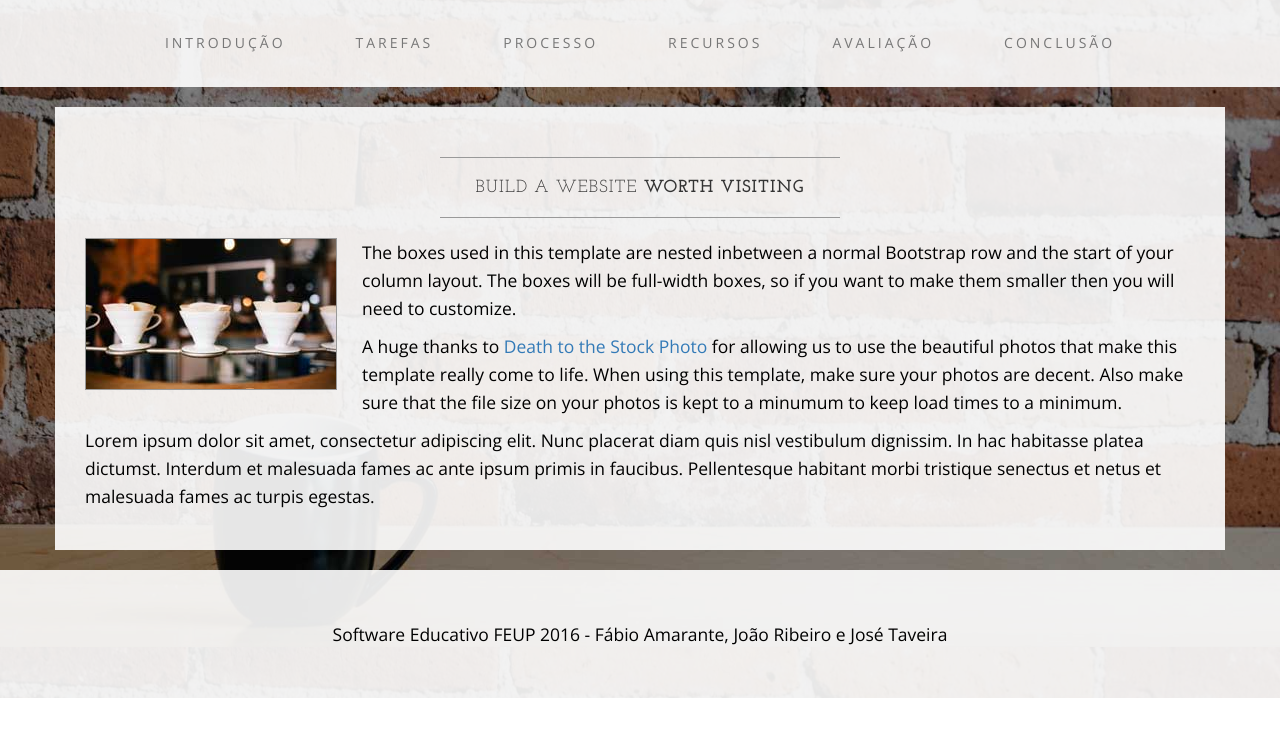
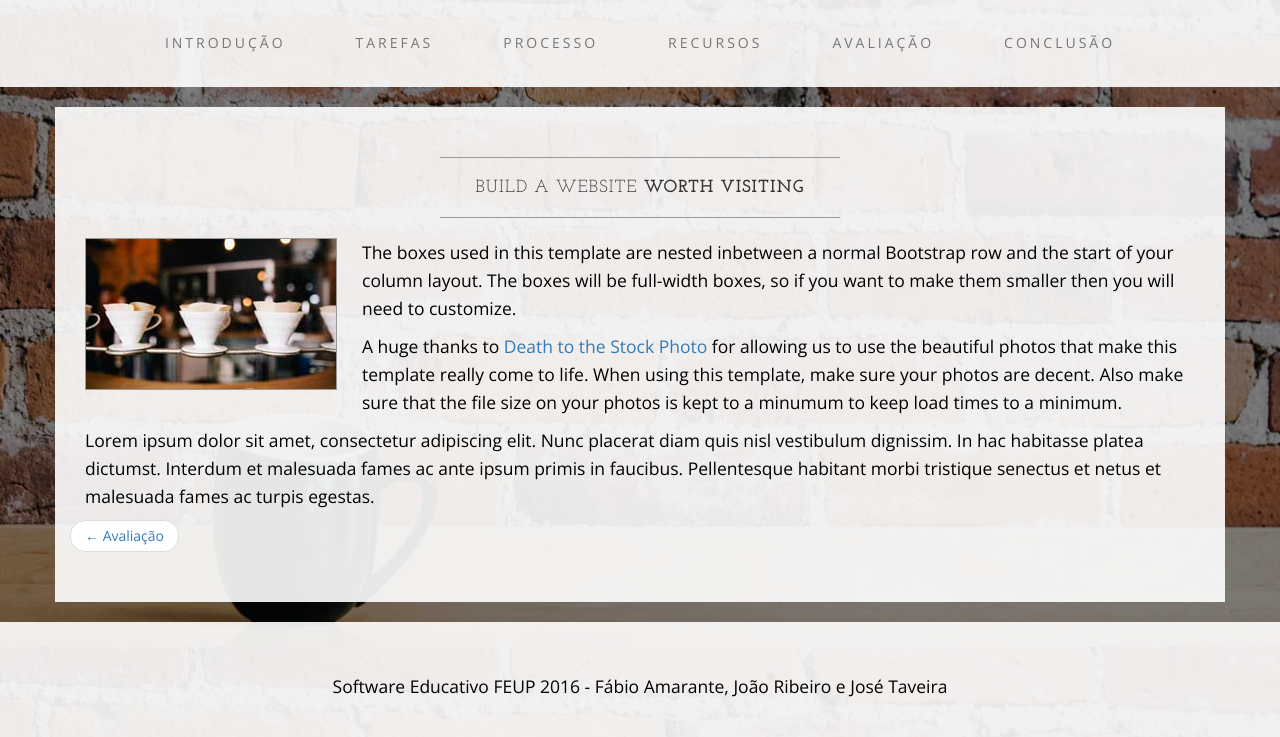
Before and after one commit to zunty/SoftwareEducativo, a plain HTML site: page conclusao.html in a window 1280 px wide. Shown: the part 153-890 px from the top of the page. Before the commit the page ends 851 px from the top, so only its background shows below. Drawn offline with nearby package versions, Linux system fonts and the light colour scheme.

Commit message:
Update conclusao.html

```diff
--- a/conclusao.html
+++ b/conclusao.html
@@ -95,6 +95,11 @@
                     <p>A huge thanks to <a href="http://join.deathtothestockphoto.com/" target="_blank">Death to the Stock Photo</a> for allowing us to use the beautiful photos that make this template really come to life. When using this template, make sure your photos are decent. Also make sure that the file size on your photos is kept to a minumum to keep load times to a minimum.</p>
                     <p>Lorem ipsum dolor sit amet, consectetur adipiscing elit. Nunc placerat diam quis nisl vestibulum dignissim. In hac habitasse platea dictumst. Interdum et malesuada fames ac ante ipsum primis in faucibus. Pellentesque habitant morbi tristique senectus et netus et malesuada fames ac turpis egestas.</p>
                 </div>
+                <nav>
+	          <ul class="pager">
+	            <li class="previous"><a href="avaliacao.html" class="avaliacao"><span aria-hidden="true">&larr;</span> Avaliação</a></li>
+	          </ul>
+	        </nav>
             </div>
         </div>
 
```
